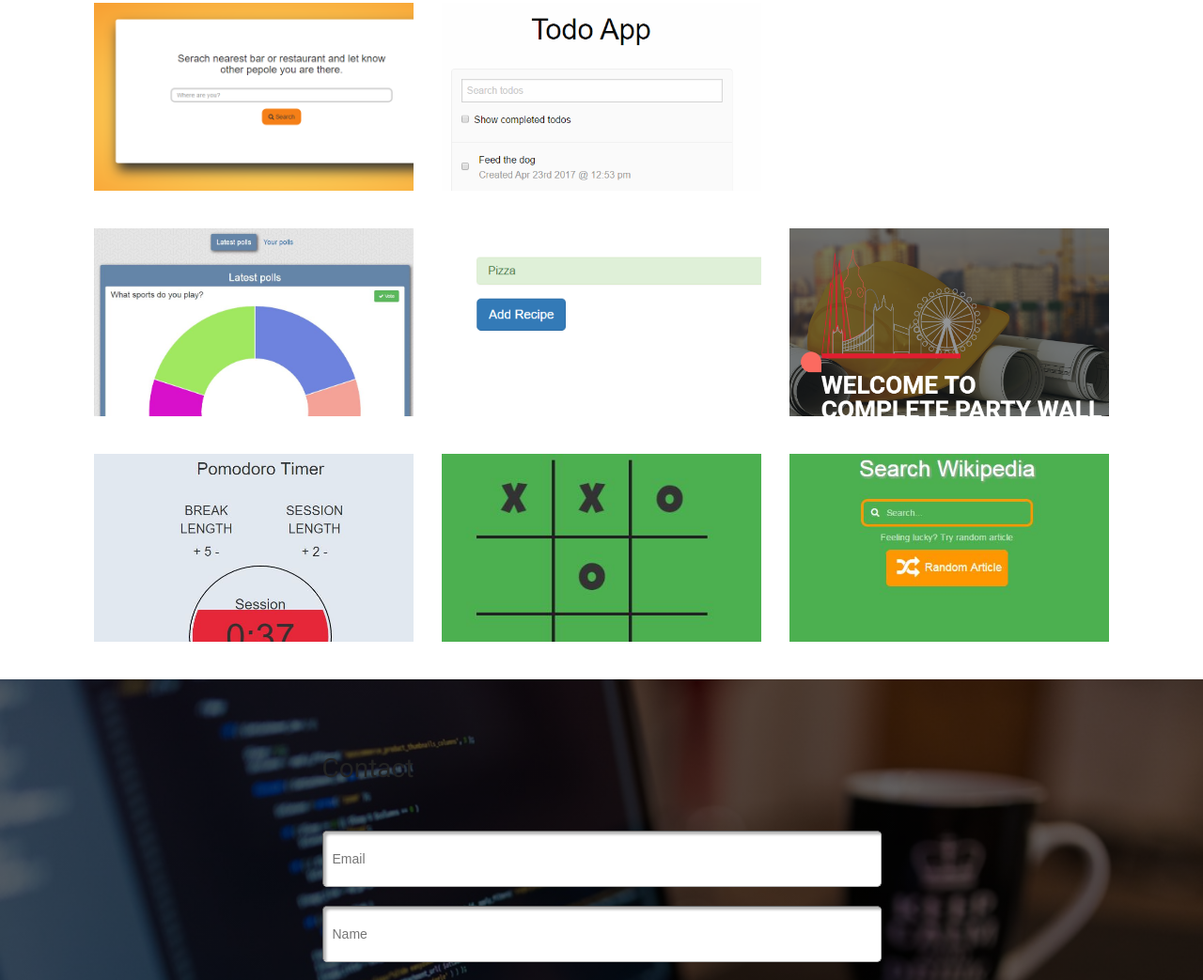
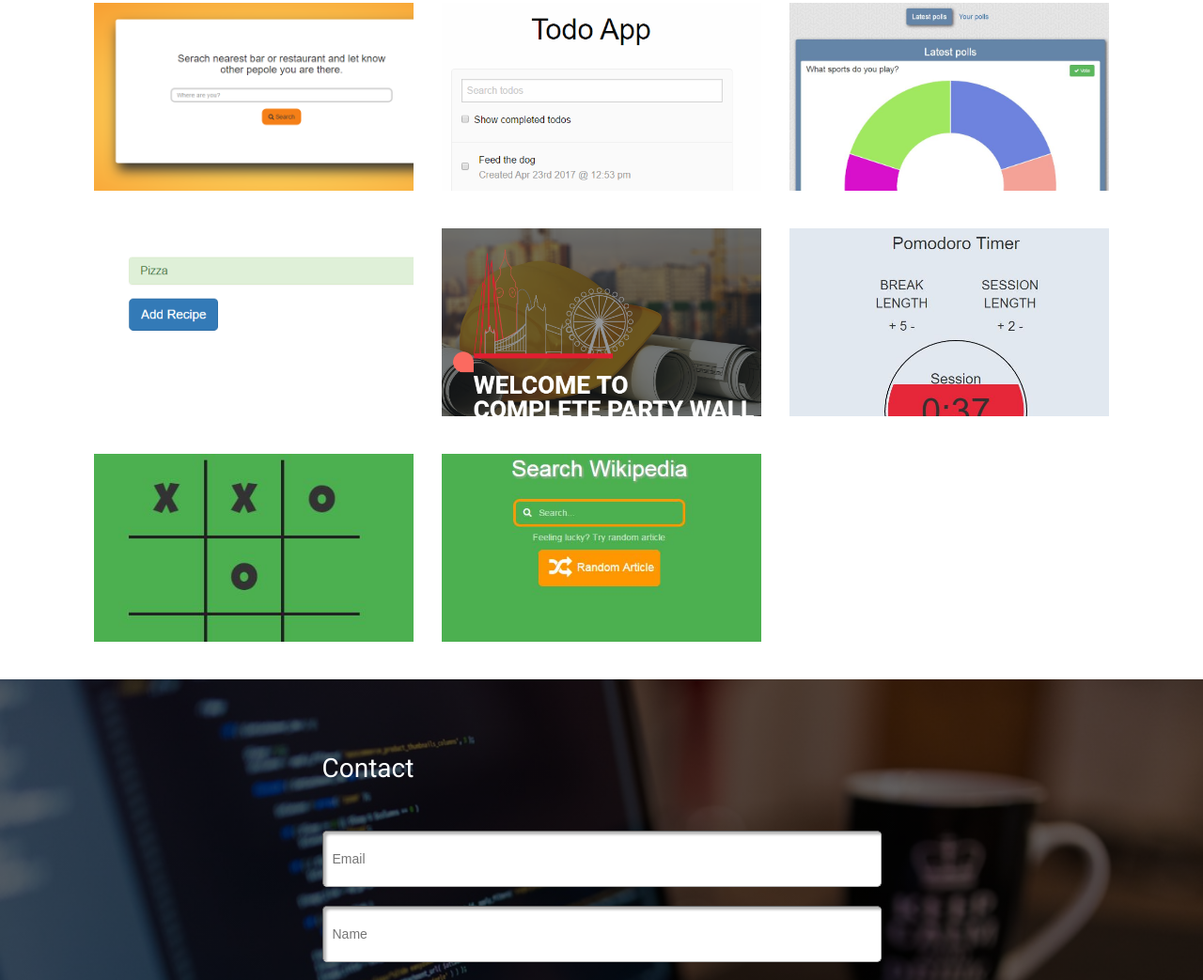
Before and after one commit to romi103/romi103.github.io, a website: page index.html in a window 1280 px wide. Shown: the part 1011-2054 px from the top of the page at 94% size. Drawn offline with nearby package versions, Linux system fonts and the light colour scheme.

Commit message:
site layout fixes

```diff
--- a/index.html
+++ b/index.html
@@ -126,8 +126,6 @@
                         </div>
                     </a>
                 </div>
-            </div>
-            <div class="row">
                 <div class="col-md-4">
                     <a href="https://voting-application-fcc.herokuapp.com/" target="_blank">
                         <div class="tile-wrapper center-block">
@@ -137,6 +135,8 @@
                         </div>
                     </a>
                 </div>
+            </div>
+            <div class="row">
                 <div class="col-md-4">
                     <a href="http://recipe-box-fcc.herokuapp.com/" target="_blank">
                         <div class="tile-wrapper center-block">
@@ -155,8 +155,6 @@
                         </div>
                     </a>
                 </div>
-            </div>
-            <div class="row">
                 <div class="col-md-4">
                     <a href="projects/pomodore" target="_blank">
                         <div class="tile-wrapper center-block">
@@ -166,6 +164,8 @@
                         </div>
                     </a>
                 </div>
+            </div>
+            <div class="row">
                 <div class="col-md-4">
                     <a href="projects/tictactoe" target="_blank">
                         <div class="tile-wrapper center-block">
--- a/sass/pages/_contact.scss
+++ b/sass/pages/_contact.scss
@@ -10,6 +10,9 @@
 
 .contact {
     color: $black;
+    h1 {
+        color: $white;
+    }
 }
 
 .custom-input {
```
Also changed, not shown: css/style.css, 1 other file.
